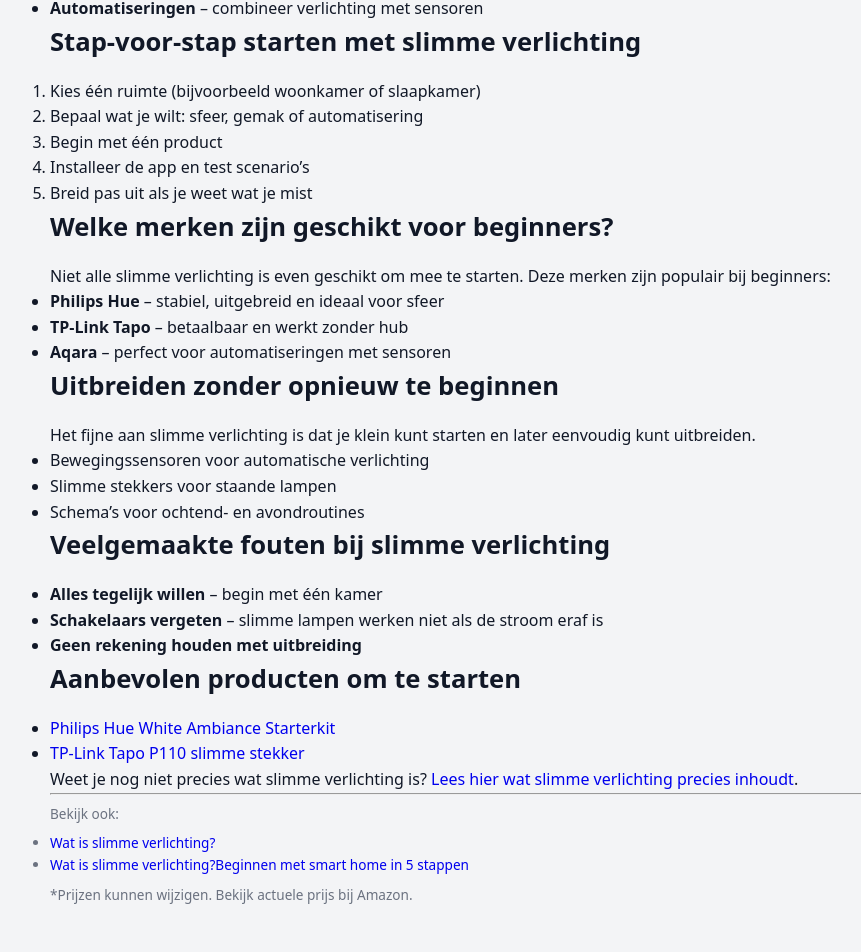
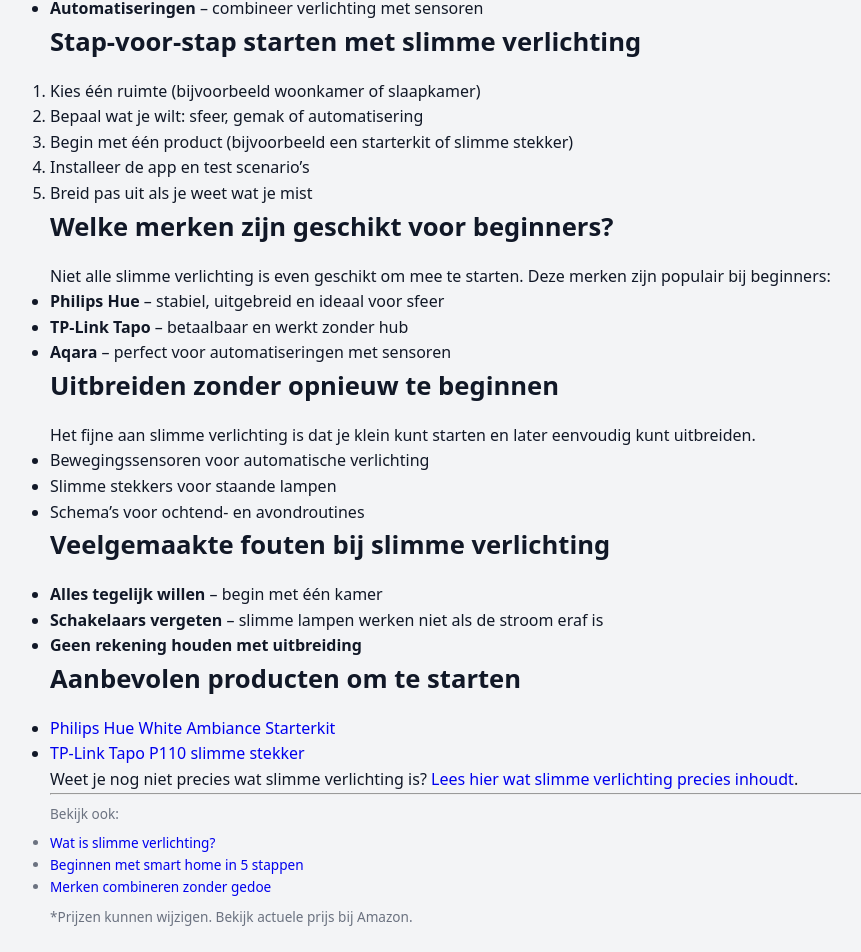
Before and after one commit to hafidgrad/SlimHuisWonen, a Next.js app: page /tips/beginnen-met-slimme-verlichting in a window 1280 px wide. Shown: the part 377-1329 px from the top of the page, without its empty margins (64-925 px from the left). Built offline with nearby package versions, Linux system fonts and the light colour scheme.

Commit message:
Fix: improve internal links on begin slimme verlichting tip

```diff
--- a/app/tips/beginnen-met-slimme-verlichting/page.jsx
+++ b/app/tips/beginnen-met-slimme-verlichting/page.jsx
@@ -7,8 +7,7 @@ export const metadata = {
   description:
     "Wil je beginnen met slimme verlichting? Volg dit praktische stappenplan en ontdek welke producten geschikt zijn voor beginners.",
   alternates: {
-    canonical:
-      "https://slimhuiswonen.nl/tips/beginnen-met-slimme-verlichting",
+    canonical: "https://slimhuiswonen.nl/tips/beginnen-met-slimme-verlichting",
   },
 };
 
@@ -41,8 +40,8 @@ export default function BeginnenMetSlimmeVerlichting() {
               is vaak al genoeg
             </li>
             <li>
-              <strong>Sfeer en kleur</strong> – kies slimme lampen met
-              wit- en kleurinstellingen
+              <strong>Sfeer en kleur</strong> – kies slimme lampen met wit- en
+              kleurinstellingen
             </li>
             <li>
               <strong>Automatiseringen</strong> – combineer verlichting met
@@ -55,7 +54,7 @@ export default function BeginnenMetSlimmeVerlichting() {
           <ol>
             <li>Kies één ruimte (bijvoorbeeld woonkamer of slaapkamer)</li>
             <li>Bepaal wat je wilt: sfeer, gemak of automatisering</li>
-            <li>Begin met één product</li>
+            <li>Begin met één product (bijvoorbeeld een starterkit of slimme stekker)</li>
             <li>Installeer de app en test scenario’s</li>
             <li>Breid pas uit als je weet wat je mist</li>
           </ol>
@@ -142,13 +141,14 @@ export default function BeginnenMetSlimmeVerlichting() {
               </Link>
             </li>
             <li>
-              <Link href="/tips/wat-is-slimme-verlichting">
-  Wat is slimme verlichting?
-</Link>
-<Link href="/tips/beginnen-met-smart-home">
-  Beginnen met smart home in 5 stappen
-</Link>
-
+              <Link href="/tips/beginnen-met-smart-home">
+                Beginnen met smart home in 5 stappen
+              </Link>
+            </li>
+            <li>
+              <Link href="/tips/merken-combineren-zonder-gedoe">
+                Merken combineren zonder gedoe
+              </Link>
             </li>
           </ul>
 
```
